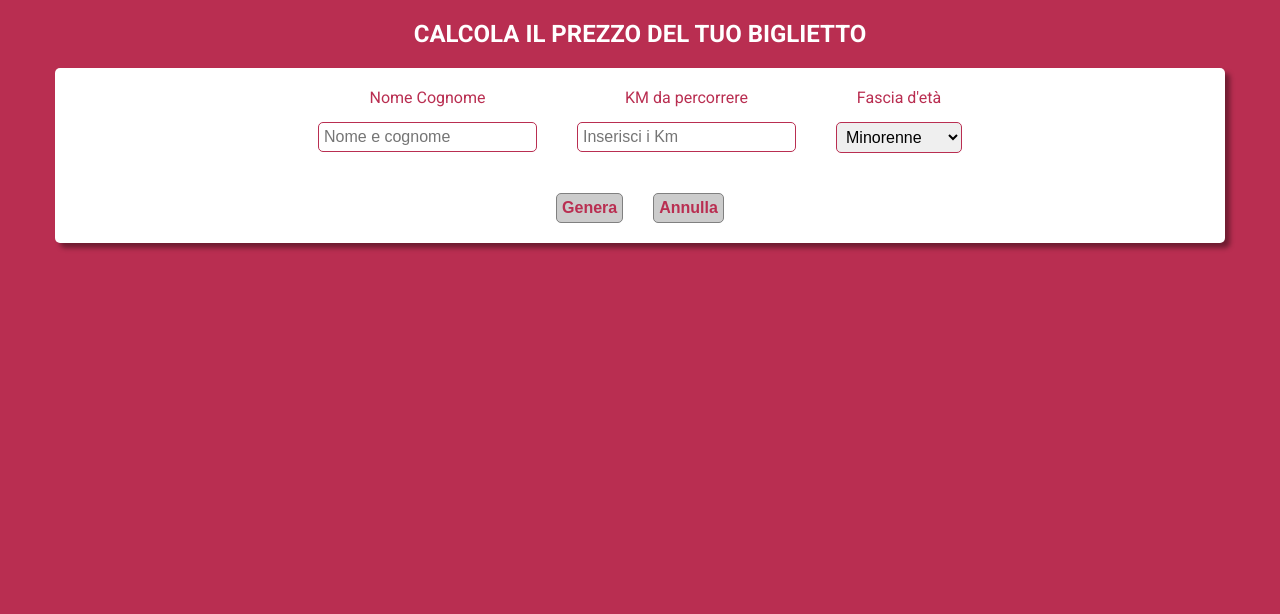
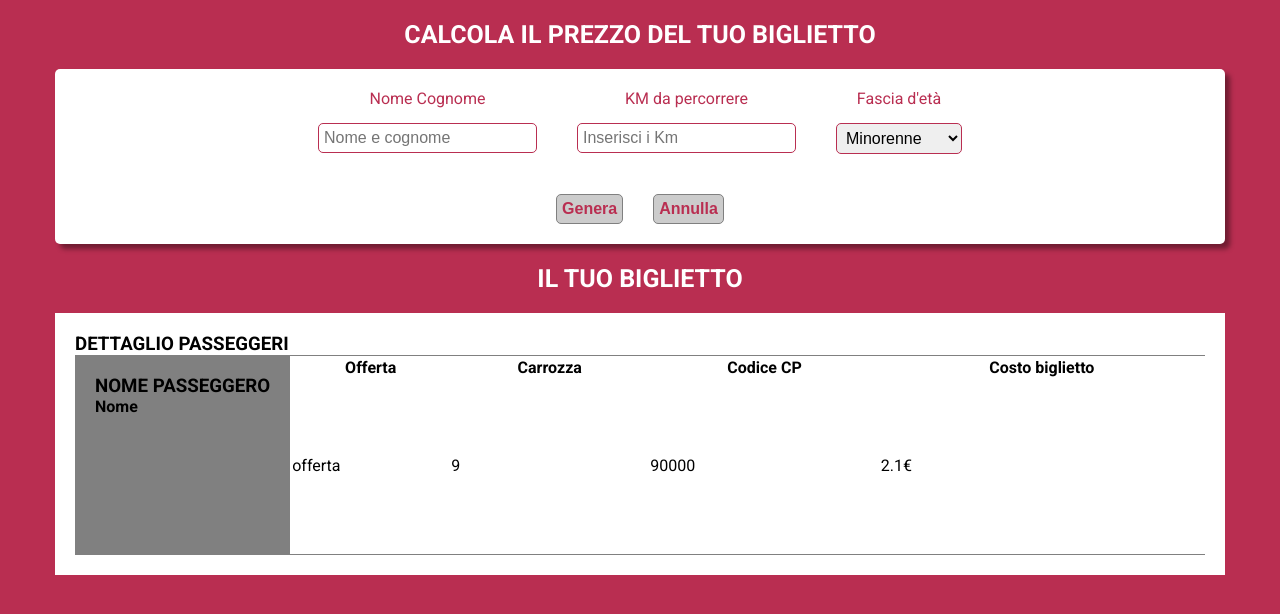
Before and after one commit to AAgozzino/js-biglietto-treno-form, a plain HTML site: page index.html in a window 1280 px wide. Drawn offline with Linux system fonts and the light colour scheme.

Commit message:
Section - Ticket

```diff
--- a/css/style.css
+++ b/css/style.css
@@ -9,11 +9,16 @@ body{
   font-family: 'Roboto', sans-serif;
 }
 
-h1{
+h1, h2{
   color: #fff;
   text-align: center;
   text-transform: uppercase;
   margin: 20px auto;
+  font-size: 25px;
+}
+
+h3{
+  text-transform: uppercase;
 }
 
 /* MIX */
@@ -47,9 +52,19 @@ input, select{
   padding: 20px;
 }
 
-.row{
+.ticket-container{
+  width: 100%;
+  background-color: #fff;
+  padding: 20px;
+}
+
+.row-form, .row-btn{
   display: flex;
   justify-content: center;
+}
+
+.row-ticket{
+  display: flex;
 }
 
 .form-input{
@@ -69,3 +84,17 @@ input, select{
   font-size: 16px;
   font-weight: bold;
 }
+
+.box-passeggero{
+  flex-shrink: 0;
+  height: 200px;
+  background-color: #808080;
+  padding: 20px;
+}
+
+.ticket-table{
+  width: 100%;
+  height: 200px;
+  border-top: 1px solid #808080;
+  border-bottom: 1px solid #808080;
+}
--- a/index.html
+++ b/index.html
@@ -20,7 +20,7 @@
         <!-- Form container -->
         <div class="form-container">
           <!-- Form input -->
-          <div class="row">
+          <div class="row-form">
             <!-- Input - Nome e cognome -->
             <div class="form-input">
               <label for="nome">Nome Cognome</label>
@@ -48,7 +48,7 @@
           </div>
 
           <!-- Buttons -->
-          <div class="row">
+          <div class="row-btn">
             <button class="btn">Genera</button>
             <button class="btn">Annulla</button>
           </div>
@@ -59,26 +59,51 @@
       </section>
       <!-- /Section - calcolo biglietto -->
 
-      <!-- Section - Biglietto -->
+      <!-- Section - Ticket -->
+      <section class="ticket">
         <!-- Titolo section -->
+        <h2 class="ticket-title">Il tuo biglietto</h2>
         <!-- /Titolo section -->
 
-        <!-- Biglietto container -->
+        <!-- Ticket container -->
+        <div class="ticket-container">
           <!-- Titolo container -->
+          <h3>Dettaglio passeggeri</h3>
           <!-- /Titolo container -->
-
+          <div class="row-ticket">
             <!-- Box - Nome passeggero -->
+            <div class="box-passeggero">
+              <h3>Nome passeggero</h3>
+              <h4 id="nome-passeggero">Nome</h4>
+            </div>
             <!-- /Box - Nome passeggero -->
 
             <!-- Tabella - dati biglietto -->
+            <table class="ticket-table">
               <!-- table head -->
+              <thead>
+                <th>Offerta</th>
+                <th>Carrozza</th>
+                <th>Codice CP</th>
+                <th>Costo biglietto</th>
+              </thead>
               <!-- /table head -->
 
               <!-- table body -->
+              <tbody>
+                <td id="offerta">offerta</td>
+                <td id="carrozza">9</td>
+                <td id="codice">90000</td>
+                <td id="costo">2.1€</td>
+              </tbody>
               <!-- /table body -->
+            </table>
             <!-- /Tabella - dati biglietto -->
-        <!-- /Biglietto container -->
-      <!-- /Section - Biglietto -->
+          </div>
+        </div>
+        <!-- /Ticket container -->
+      </section>
+      <!-- /Section - Ticket -->
     </div>
     <!-- /Page wrapper -->
 
```
Lines whose indentation alone changed are shown as unchanged.
